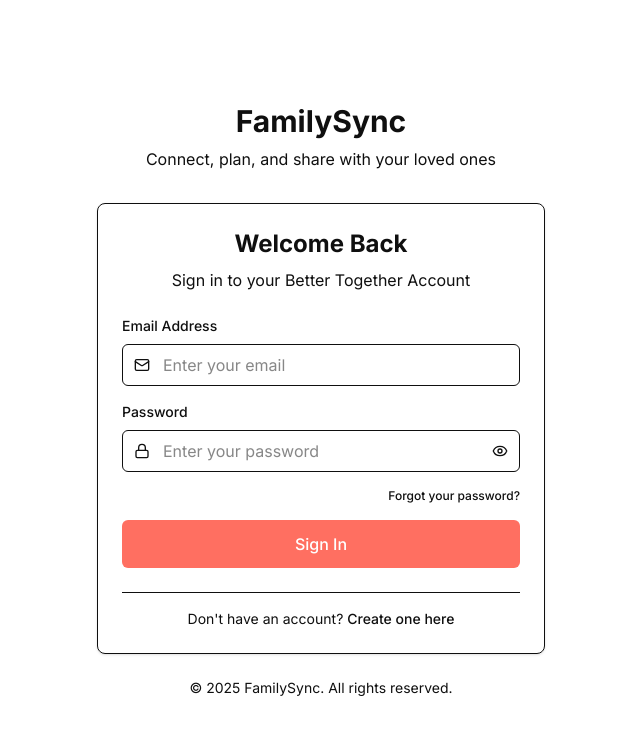
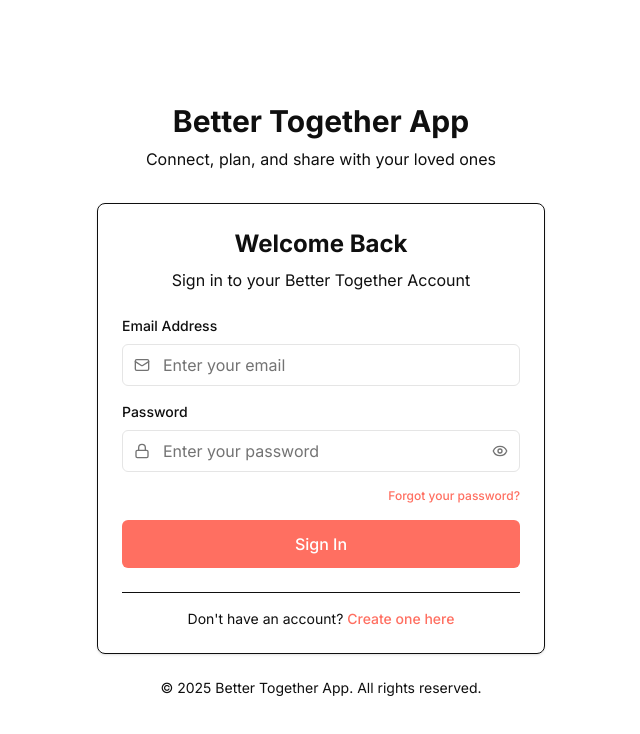
Before and after one commit to fperezfrancisco/family-sync, a Next.js app in the folder client/: page /auth/login in a window 1280 px wide. Shown: the top 734 px of the page, without its empty margins (319-959 px from the left). Built offline with nearby package versions, Linux system fonts and the light colour scheme; no server answers.

Commit message:
updated auth form component styling

```diff
--- a/client/app/auth/layout.tsx
+++ b/client/app/auth/layout.tsx
@@ -15,7 +15,7 @@ export default function AuthLayout({ children }: AuthLayoutProps) {
         {/* App branding section */}
         <div className="text-center mb-8">
           <h1 className="text-3xl font-bold text-foreground mb-2 font-inter">
-            FamilySync
+            Better Together App
           </h1>
           <p className="text-muted-foreground font-inter">
             Connect, plan, and share with your loved ones
@@ -30,7 +30,7 @@ export default function AuthLayout({ children }: AuthLayoutProps) {
         {/* Footer section */}
         <div className="text-center mt-6">
           <p className="text-sm text-muted-foreground font-inter">
-            © 2025 FamilySync. All rights reserved.
+            © 2025 Better Together App. All rights reserved.
           </p>
         </div>
       </div>
--- a/client/app/auth/login/page.tsx
+++ b/client/app/auth/login/page.tsx
@@ -78,7 +78,7 @@ export default function LoginPage() {
 
     try {
       const res = await login(formData.email, formData.password);
-      console.log("📱 Login result:", res);
+      console.log("Login result:", res);
 
       if (res && !res.ok) {
         // Show detailed error message for mobile debugging
@@ -91,11 +91,11 @@ export default function LoginPage() {
       }
 
       if (res && res.ok) {
-        console.log("✅ Login successful, redirecting...");
+        console.log("Login successful, redirecting...");
         router.push("/dashboard");
       }
     } catch (error) {
-      console.error("❌ Login page error:", error);
+      console.error("Login page error:", error);
 
       // Detailed mobile-friendly error display
       const errorDetails = `
--- a/client/components/auth/form-components.tsx
+++ b/client/components/auth/form-components.tsx
@@ -38,14 +38,14 @@ export function Input({
     <div className="space-y-2">
       <label
         htmlFor={props.id}
-        className="block text-sm font-medium text-foreground font-inter"
+        className="block text-sm font-medium text-[var(--foreground)] font-inter"
       >
         {label}
       </label>
       <div className="relative">
         {IconComponent && (
           <div className="absolute inset-y-0 left-0 pl-3 flex items-center pointer-events-none">
-            <IconComponent className="h-4 w-4 text-muted-foreground" />
+            <IconComponent className="h-4 w-4 text-[var(--muted-foreground)]" />
           </div>
         )}
         <input
@@ -55,10 +55,10 @@ export function Input({
             w-full ${IconComponent ? "pl-10" : "pl-3"} ${
             isPassword ? "pr-10" : "pr-3"
           } py-2
-            border border-input rounded-md
-            bg-background text-foreground
-            focus:outline-none focus:ring-2 focus:ring-ring focus:border-transparent
-            placeholder:text-muted-foreground
+            border border-[var(--input)] rounded-md
+            bg-[var(--background)] text-[var(--foreground)]
+            focus:outline-none focus:ring-2 focus:ring-[var(--ring)] focus:border-transparent
+            placeholder:text-[var(--muted-foreground)]
             transition-colors font-inter
             ${error ? "border-red-500 focus:ring-red-500" : ""}
             ${className}
@@ -71,9 +71,9 @@ export function Input({
             onClick={() => setShowPassword(!showPassword)}
           >
             {showPassword ? (
-              <EyeOff className="h-4 w-4 text-muted-foreground hover:text-foreground transition-colors" />
+              <EyeOff className="h-4 w-4 text-[var(--muted-foreground)] hover:text-[var(--foreground)] transition-colors" />
             ) : (
-              <Eye className="h-4 w-4 text-muted-foreground hover:text-foreground transition-colors" />
+              <Eye className="h-4 w-4 text-[var(--muted-foreground)] hover:text-[var(--foreground)] transition-colors" />
             )}
           </button>
         )}
@@ -143,7 +143,7 @@ export function LinkButton({
   return (
     <a
       href={href}
-      className={`text-primary hover:text-primary/80 text-sm font-medium transition-colors font-inter ${className}`}
+      className={`text-[var(--primary)] hover:text-[var(--primary)]/80 text-sm font-medium transition-colors font-inter ${className}`}
     >
       {children}
     </a>
```
